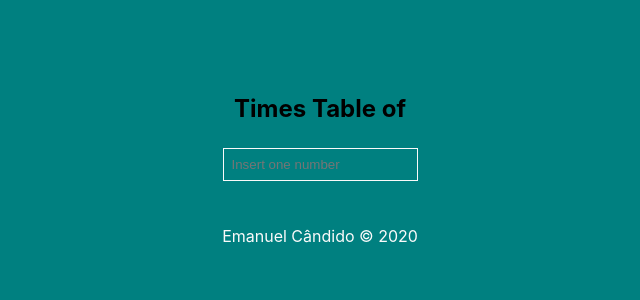
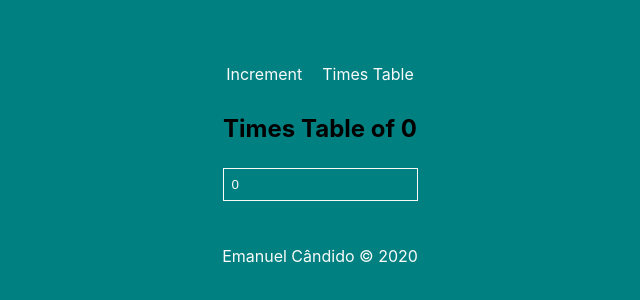
Before and after one commit to EmanuelJoseCandido/Estudos, a website: page Javascript/Vuejs/Joao_Ribeiro/Exercices/app016/events.html in a window 1280 px wide. Shown: the part 240-540 px from the top of the page, without its empty margins (320-960 px from the left). Drawn offline with Linux system fonts and the light colour scheme.

Commit message:
Change Visiblity in div's.

```diff
--- a/Javascript/Vuejs/Joao_Ribeiro/Exercices/app016/events.html
+++ b/Javascript/Vuejs/Joao_Ribeiro/Exercices/app016/events.html
@@ -24,6 +24,7 @@
             display: flex;
             align-items: center;
             justify-content: center;
+            flex-direction: column;
             text-align: center;
             width: 100%;
             height: 100%;
@@ -99,16 +100,38 @@
             color: #fafafa;
         }
 
-        .footer a {
+        #footer a {
             color: #fafafa;
             text-decoration: none;
         }
 
+        header ul {
+            display: flex;
+            margin: 0;
+            padding: 0;
+        }
+
+        header ul li {
+            list-style: none;
+            margin: 10px;
+        }
+
+        header ul li a {
+            text-decoration: none;
+            color: #fafafa;
+        }
     </style>
 </head>
 
 <body>
     <div id="root">
+        <header>
+            <ul>
+                <li><a href="#increment" @click="changeID(true)">Increment</a></li>
+                <li><a href="#timesTable" @click="changeID(false)">Times Table</a></li>
+            </ul>
+        </header>
+        <section>
             <div id="increment">
                 <div>
                     <button @click="value += 1, changeColor()" class="increment">Click(Increment)</button>
@@ -137,18 +160,19 @@
                         </li>
                     </ul>
                 </div>
+            </div>
 
-            <div class="footer">
+            <div id="footer">
                 <a href="https://emanueljosecandido.github.io">Emanuel Cândido &copy; 2020</a>
             </div>
-        </div>
+        </section>
     </div>
 
     <script>
         let root = new Vue({
             el: "#root",
             data: {
-                value: '',
+                value: 0,
                 numbers: [1, 2, 3, 4, 5, 7, 8, 9, 10, 11, 12],
                 arrayValue: [],
             },
@@ -186,7 +210,23 @@
                             this.value = aux;
                         }
                     }
+                },
+
+                changeID: function (value) {
+                    var divIncrement = document.getElementById('increment');
+                    var divTimesTable = document.getElementById('timesTable');
+
+
+                    if (value) {
+                        divIncrement.style.display = 'initial';
+                        divTimesTable.style.display = 'none';
+                        this.value = 0;
+                    }else{
+                        divIncrement.style.display = 'none';
+                        divTimesTable.style.display = 'flex';
+                        this.value = '';
                     }
+                },
             },
         });
     </script>
```
Lines whose indentation alone changed are shown as unchanged.
